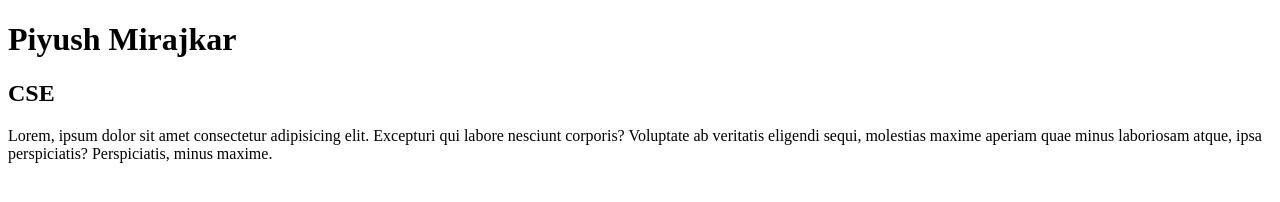
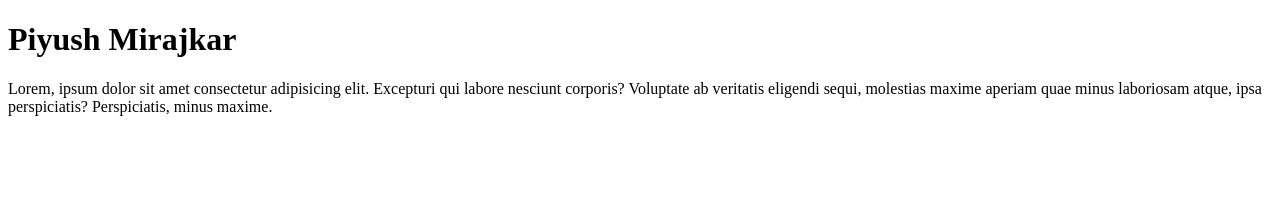
Before and after one commit to piyushmirajkar/Portfolio, a plain HTML site: page src/index.html in a window 1280 px wide. Drawn offline with Linux system fonts and the light colour scheme.

Commit message:
Update index.html

```diff
--- a/src/index.html
+++ b/src/index.html
@@ -7,7 +7,6 @@
 </head>
 <body>
     <h1>Piyush Mirajkar</h1>
-    <h2>CSE</h2>
     <p>Lorem, ipsum dolor sit amet consectetur adipisicing elit. Excepturi qui labore nesciunt corporis? Voluptate ab veritatis eligendi sequi, molestias maxime aperiam quae minus laboriosam atque, ipsa perspiciatis? Perspiciatis, minus maxime.</p>
 </body>
 </html>
```
